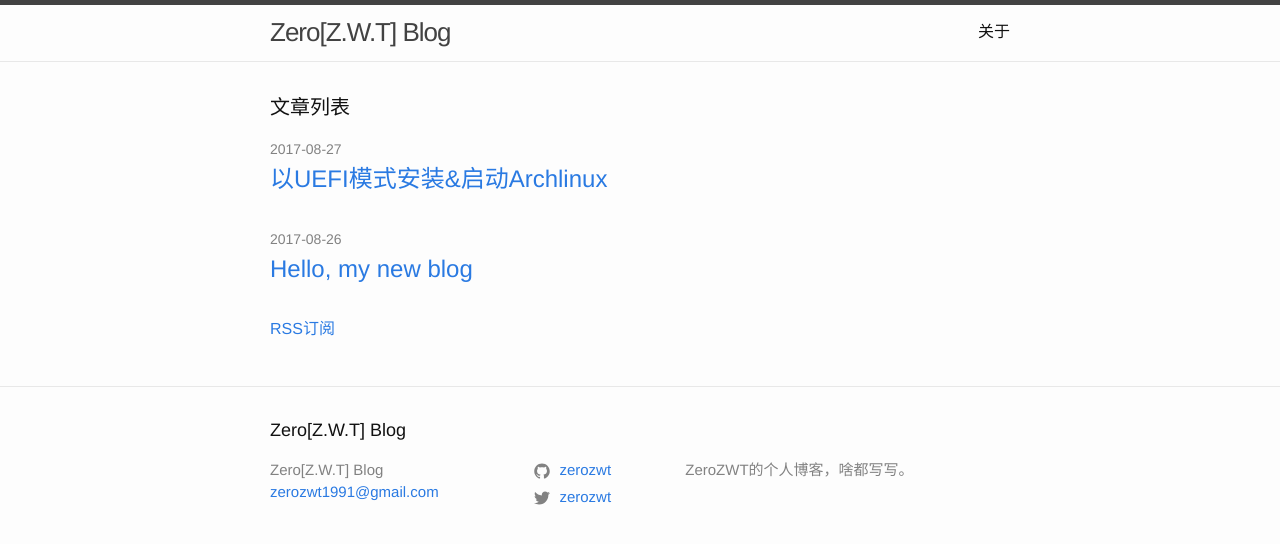
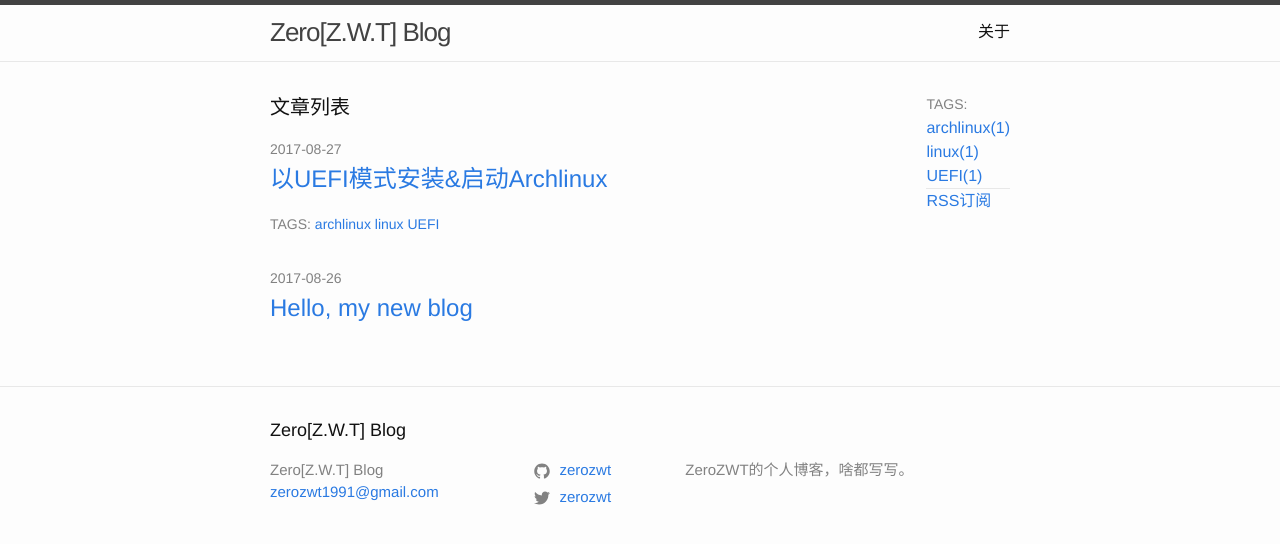
Before and after one commit to HiutingYin/zerozwt.github.io, a Jekyll site: the page built from index.html, in a window 1280 px wide. Shown: the top 544 px of the page. Built offline with Jekyll 4.4.1, drawn with Linux system fonts in a browser that asks for light colours; the list of posts is cut into pages by our own code.

Commit message:
add tag support

```diff
--- a/_config.yml
+++ b/_config.yml
@@ -10,6 +10,9 @@ github_username:  zerozwt
 minima:
   date_format: "%Y-%m-%d"
 
+header_pages:
+  - about.md
+
 paginate: 10
 
 plugins:
@@ -20,3 +23,4 @@ markdown: kramdown
 exclude:
   - Gemfile
   - Gemfile.lock
+  - gen_pages.py
--- /dev/null
+++ b/_includes/paginate.html
@@ -0,0 +1,24 @@
+{% if paginator.total_pages > 1 %}
+<div class="pagination">
+  {% if paginator.previous_page %}
+    <a href="{{ paginator.previous_page_path | prepend: site.baseurl | replace: '//', '/' }}">&laquo; 上一页</a>
+  {% else %}
+    <span>&laquo; 上一页</span>
+  {% endif %}
+  {% for page in (1..paginator.total_pages) %}
+  {% if page == paginator.page %}
+    <em>{{ page }}</em>
+  {% elsif page == 1 %}
+    <a href="{{ paginator.previous_page_path | prepend: site.baseurl | replace: '//', '/' }}">{{ page }}</a>
+  {% else %}
+    <a href="{{ site.paginate_path | prepend: site.baseurl | replace: '//', '/' | replace: ':num', page }}">{{ page }}</a>
+  {% endif %}
+  {% endfor %}
+
+  {% if paginator.next_page %}
+    <a href="{{ paginator.next_page_path | prepend: site.baseurl | replace: '//', '/' }}">下一页 &raquo;</a>
+  {% else %}
+    <span>下一页 &raquo;</span>
+  {% endif %}
+</div>
+{% endif %}
--- /dev/null
+++ b/_includes/post_list_item.html
@@ -0,0 +1,14 @@
+<li>
+    {% assign date_format = site.minima.date_format | default: "%b %-d, %Y" %}
+    <span class="post-meta">{{ include.post_item.date | date: date_format }}</span>
+    <h2>
+        <a class="post-link" href="{{ include.post_item.url | relative_url }}">{{ include.post_item.title | escape }}</a>
+    </h2>
+    {% if include.post_item.tags.size > 0 %}
+        <span class="post-meta">TAGS:
+        {% for tag in include.post_item.tags %}
+            <a href="{% include tag_link.html tag_name = tag %}">{{ tag | escape }}</a>
+        {% endfor %}
+        </span>
+    {% endif %}
+</li>
--- /dev/null
+++ b/_includes/tag_link.html
@@ -0,0 +1 @@
+{{ include.tag_name | prepend: 'tags/' | append: '/' | relative_url }}
--- a/_sass/minima.scss
+++ b/_sass/minima.scss
@@ -26,6 +26,9 @@ $content-width:    800px !default;
 $on-palm:          600px !default;
 $on-laptop:        800px !default;
 
+// Width of side bar
+$sidebar-width:    120px !default;
+
 // Use media queries like this:
 // @include media-query($on-palm) {
 //   .wrapper {
--- a/_sass/minima/_base.scss
+++ b/_sass/minima/_base.scss
@@ -179,7 +179,43 @@ pre {
   }
 }
 
+/**
+ * Side Bar
+ */
+ .side-bar {
+   max-width: #{$sidebar-width};
+   float: right;
 
+   > ul {
+     list-style: none;
+     margin: 0;
+   }
+
+   @include media-query($on-palm) {
+     float: none
+   }
+ }
+ .side-bar-delim {
+   border-bottom: 1px solid #e8e8e8
+ }
+
+/**
+ * Index block
+ */
+ .index-block {
+  max-width: -webkit-calc(#{$content-width} - (#{$spacing-unit} * 2) - #{$sidebar-width});
+  max-width:         calc(#{$content-width} - (#{$spacing-unit} * 2) - #{$sidebar-width});
+  float: left;
+
+  @include media-query($on-palm) {
+    float: none;
+  }
+}
+.home:after {
+  content: "";
+  clear: both;
+  display: table;
+}
 
 /**
  * Clearfix
--- a/index.html
+++ b/index.html
@@ -3,47 +3,30 @@ layout: default
 ---
 
 <div class="home">
+  <div class="index-block">
+    <h1 class="page-heading">文章列表</h1>
+    <ul class="post-list">
+      {% for post in paginator.posts %}
+      {% include post_list_item.html post_item=post %}
+      {% endfor %}
+    </ul>
+    {% include paginate.html %}
+  </div>
 
-  <h1 class="page-heading">文章列表</h1>
-
-  <ul class="post-list">
-    {% for post in paginator.posts %}
+  <div class="side-bar">
+    {% if site.tags.size > 0 %}
+      <span class="post-meta">TAGS:</span>
+      <ul>
+      {% for tag in site.tags %}
       <li>
-        {% assign date_format = site.minima.date_format | default: "%b %-d, %Y" %}
-        <span class="post-meta">{{ post.date | date: date_format }}</span>
-
-        <h2>
-          <a class="post-link" href="{{ post.url | relative_url }}">{{ post.title | escape }}</a>
-        </h2>
+        {% assign tn_tmp = tag | first %}
+        <a href="{% include tag_link.html tag_name = tn_tmp %}">{{ tag[0] | escape }}({{ tag[1].size }})</a>
       </li>
-    {% endfor %}
-  </ul>
-
-  {% if paginator.total_pages > 1 %}
-  <div class="pagination">
-    {% if paginator.previous_page %}
-      <a href="{{ paginator.previous_page_path | prepend: site.baseurl | replace: '//', '/' }}">&laquo; 上一页</a>
-    {% else %}
-      <span>&laquo; 上一页</span>
+      {% endfor %}
+      </ul>
+      <div class="side-bar-delim"></div>
     {% endif %}
-    {% for page in (1..paginator.total_pages) %}
-    {% if page == paginator.page %}
-      <em>{{ page }}</em>
-    {% elsif page == 1 %}
-      <a href="{{ paginator.previous_page_path | prepend: site.baseurl | replace: '//', '/' }}">{{ page }}</a>
-    {% else %}
-      <a href="{{ site.paginate_path | prepend: site.baseurl | replace: '//', '/' | replace: ':num', page }}">{{ page }}</a>
-    {% endif %}
-  {% endfor %}
-
-  {% if paginator.next_page %}
-    <a href="{{ paginator.next_page_path | prepend: site.baseurl | replace: '//', '/' }}">下一页 &raquo;</a>
-  {% else %}
-    <span>下一页 &raquo;</span>
-  {% endif %}
-</div>
-{% endif %}
-
-<p class="rss-subscribe"><a href="{{ "/feed.xml" | relative_url }}">RSS订阅</a></p>
+    <p class="rss-subscribe"><a href="{{ "/feed.xml" | relative_url }}">RSS订阅</a></p>
+  </div>
 
 </div>
--- /dev/null
+++ b/tags/UEFI.html
@@ -0,0 +1,6 @@
+---
+layout: tag_page
+title: UEFI
+tag_name: UEFI
+permalink: /tags/UEFI/
+---
--- /dev/null
+++ b/tags/archlinux.html
@@ -0,0 +1,6 @@
+---
+layout: tag_page
+title: archlinux
+tag_name: archlinux
+permalink: /tags/archlinux/
+---
--- /dev/null
+++ b/tags/linux.html
@@ -0,0 +1,6 @@
+---
+layout: tag_page
+title: linux
+tag_name: linux
+permalink: /tags/linux/
+---
```
Also changed, not shown: _layouts/post.html (+8 -1 lines), _layouts/tag_page.html (added, +11 -0 lines), gen_pages.py (added, +54 -0 lines).
